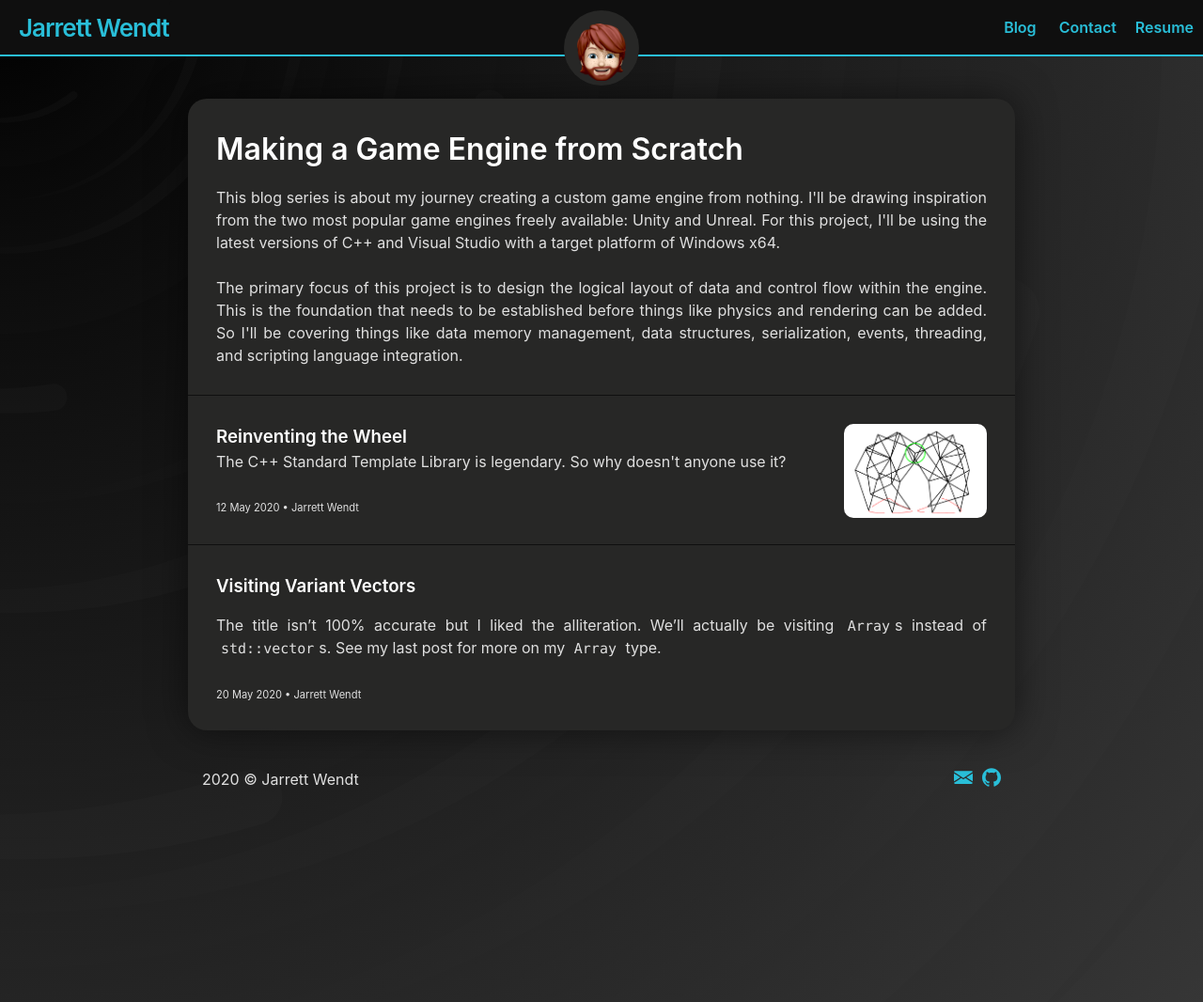
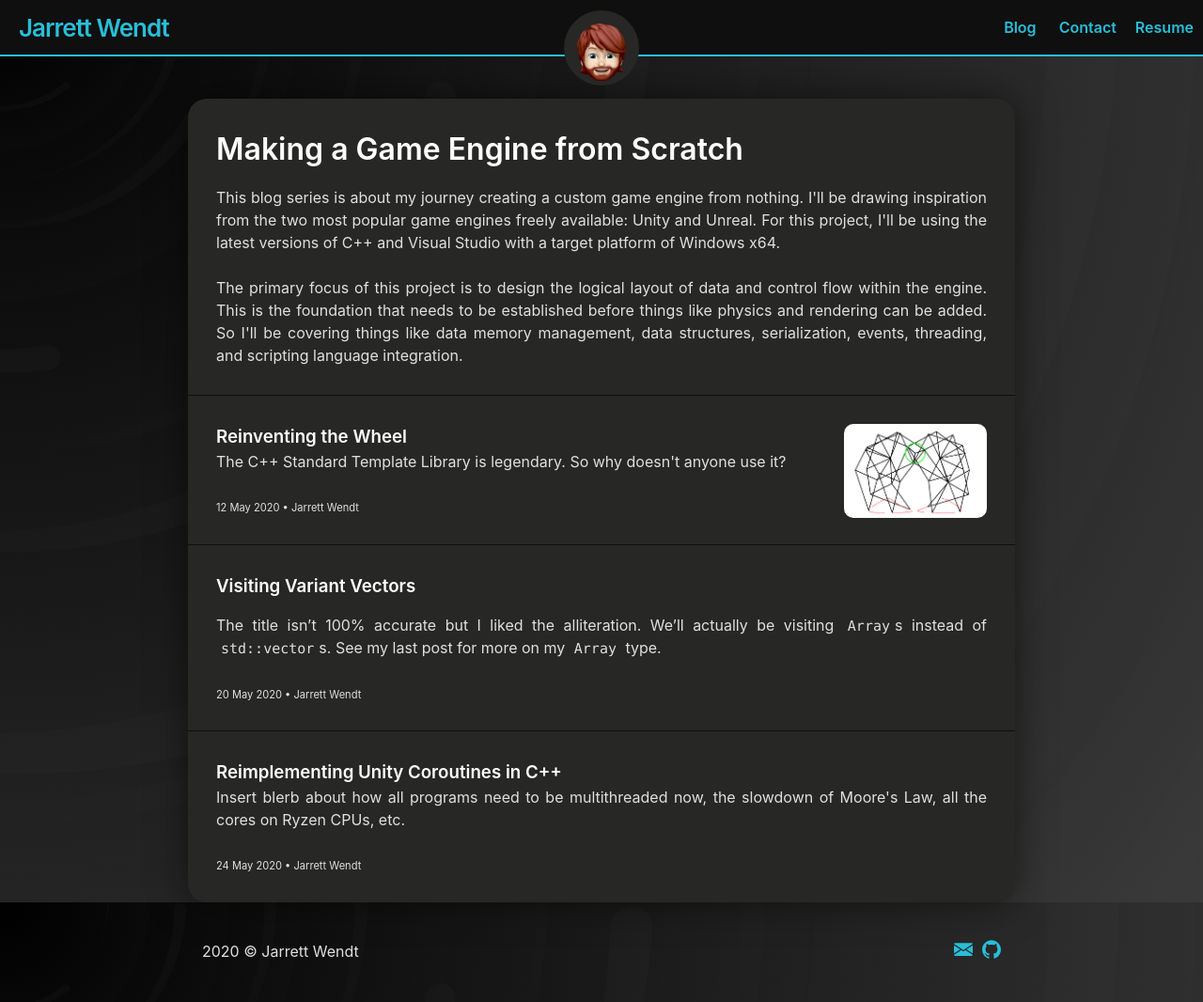
Before and after one commit to JarrettWendt/JarrettWendt.github.io, a Jekyll site: the page built from CustomEngine/customEngine.md, in a window 1280 px wide and 1066 px high. Shown: the whole window at 94% size. Built offline with Jekyll 4.4.1, drawn with Linux system fonts in a browser that asks for light colours; some of the changed lines change nothing that is shown.

Commit message:
coroutines

````diff
--- /dev/null
+++ b/CustomEngine/_posts/2020-05-24-UnityCoroutines.md
@@ -0,0 +1,540 @@
+---
+layout: post
+author: Jarrett Wendt
+title: Reimplementing Unity Coroutines in C++
+excerpt: Insert blerb about how all programs need to be multithreaded now, the slowdown of Moore's Law, all the cores on Ryzen CPUs, etc.
+category: customEngine
+---
+
+> Insert blerb about how all programs need to be multithreaded now, the slowdown of Moore's Law, all the cores on Ryzen CPUs, etc.
+
+Unity provides a really convenient way to add asynchronous logic into your code:
+```C#
+using UnityEngine;
+using System.Collections;
+
+public class ExampleClass : MonoBehaviour
+{
+	private void Start()
+	{
+		StartCoroutine(RunsOnceASecond);
+	}
+
+	private IEnumerator RunsOnceASecond()
+	{
+		yield return new WaitForSeconds(1);
+		Debug.Log("RunsOnceASecond " + Time.time);
+	}
+}
+```
+
+Personally, I prefer to define my coroutines as a local function if they're small and only used once:
+```C#
+using UnityEngine;
+using System.Collections;
+
+public class ExampleClass : MonoBehaviour
+{
+	private void Start()
+	{
+		StartCoroutine(runsOnceASecond);
+		IEnumerator runsOnceASecond()
+		{
+			yield return new WaitForSeconds(1);
+			Debug.Log("RunsOnceASecond " + Time.time);
+		}
+	}
+}
+```
+Unfortunately, you can't pass a lambda into `StartCoroutine()`.
+
+To be clear, this isn't _truly_ asynchronous. All of Unity's coroutines run synchronously, just like `Start()` and `Update()` methods. So coroutines won't help you improve performance through threading, but they are useful for breaking up your code to be _logically_ asynchronous. Good for when you need something to run $n$ seconds from now, or every $n$ seconds.
+
+The alternative in Unreal is to use their Timers. Its much less expressive but provides much more control:
+```c++
+void AMyActor::BeginPlay()
+{
+	Super::BeginPlay();
+	// Call RepeatingFunction once per second, starting two seconds from now.
+	GetWorldTimerManager().SetTimer(MemberTimerHandle, this, &AMyActor::RepeatingFunction, 1.0f, true, 2.0f);
+}
+
+void AMyActor::RepeatingFunction()
+{
+	// Once we've called this function enough times, clear the Timer.
+	if (--RepeatingCallsRemaining <= 0)
+	{
+		GetWorldTimerManager().ClearTimer(MemberTimerHandle);
+		// MemberTimerHandle can now be reused for any other Timer.
+	}
+}
+```
+
+It's also important to know that, in Unity's Coroutines and Unreal's Timers are attached to some sort of object. So when that object dies, the asynchronous code does too. This turns out to work great for most use cases, such as if you were to have a heart rate monitor on your main character which needs to be updated at some steady interval. You wouldn't want that heart rate code to continue in a scene where the main character object doesn't exist. However, there are ways to get your asynchronous code to exist in a more detached state. In Unreal, you can bind a timer to a static delegate or a lambda. In Unity, you would have to create some other GameObject which only exists to hold the coroutine.
+
+## My Interface
+
+For my Engine, I decided to create a global manager for coroutines. So they're never implicitly attached to any object. If you want to make sure the coroutine dies when the object does, you must explicitly stop it in the destructor. This has been working so far, but if I decide to make it more Unity-like it shouldn't be difficult to adapt the code.
+
+I had three main goals with my coroutine system:
+- I wanted starting a coroutine to be simple. Just one call to a `Start()` function and that's it. No nonsense with handles or delegates like in Unreal.
+- I didn't want to be limited in what kinds of functions I can pass in. Lambdas, free functions, and methods should all be fair game.
+- I wanted simple syntax for yielding the coroutine similar to the combination of the C# feature `yield return` and the Unity object `WaitForSeconds`.
+
+The last goal would be the most tricky because, for the most part, it's out of my hands and in those of the language designers of C++. Luckily, this exact syntax exists in C++20 with the new keywords `co_return` and `co_yield`. The end syntax ends up looking like:
+
+```c++
+Coroutine myCoroutine()
+{
+	// do something
+	// ...
+	// wait for half a second
+	co_yield Time::Seconds(0.5);
+	// do something else
+	// ...
+	// done
+	co_return;
+}
+
+Coroutines::Start(myCoroutine);
+
+```
+
+So a coroutine function must return a `Coroutine` object, we yield a `Time::Seconds` object, and `Coroutines::Start()` takes any sort of a function that returns a `Coroutine`. This can also be used with lambdas:
+
+```c++
+Coroutines::Start([]()->Coroutine
+{
+	// do something
+	// ...
+	// wait for half a second
+	co_yield 0.5s;
+	// do something else
+	// ...
+	// done
+	co_return;
+});
+```
+
+Notice that we're explicitly declaring the lambda's return type with `->` (parenthesis are optional in a lambda that takes no parameters, unless you want to explicitly declare the return type). Also notice that we're not explicitly returning a `Time::Seconds`. Instead, we're taking advantage of std::chrono_literals for even cleaner syntax. We could just as easily write `co_yield 500ms` to achieve the same effect.
+
+The above calls to `Start()` are a sort of "set-and-forget" version. But if you want to explicitly stop a coroutine later, you can do this:
+```C++
+Coroutines::Start("myCoroutine", []()->Coroutine
+{
+	// On no! This will go on forever!
+	for(;;)
+	{
+		co_yield 1ms;
+	}
+	co_return;
+});
+
+// Not if I have anything to say about it...
+Coroutines::Stop("myCoroutine");
+```
+
+## My Implementation
+
+So how does this work? This is some very strange syntax since we're never actually returning a `Coroutine` object. So how is one made? Is one ever actually made?
+
+When the function is first called, a `Coroutine::promise_type` object is constructed. `co_yield` and `co_return` subsequently invoke methods on that `promise_type`. The above coroutine, somewhat decompiled, looks like this pseudocode:
+
+```c++
+Coroutine::promise_type promise;
+pseudo_return promise.get_return_object();
+// execution continues beyond the pseudo_return
+promise.initial_suspend();
+try
+{
+	// do something
+	// ...
+	// wait for half a second
+	promise.yield_value(0.5s);
+	// do something else
+	// ...
+	// done
+	promise.return_void();
+}
+catch (...)
+{
+	promise.unhandled_exception();
+}
+// C++ doesn't have a finally block, but pretend it does for a moment
+finally
+{
+	promise.final_suspend();
+}
+```
+
+So your return type, whatever that may be, must have a `::promise_type` sub-type. On that `promise_type`, you must define at least 6 methods:
+- `get_return_object()`: this lets you get a handle to the coroutine so that you may resume it at a later time.
+- `initial_suspend()`: can return either `suspend_always` or `suspend_never`. This defines the behavior of your coroutine when it is first called. Does it pause immediately or does it continue until the first `co_` statement?
+- `yield_value()` or `yield_void()`: this is called whenever you `co_yield`.
+- `return_value()` or `return_void()`: this is called whenever you `co_return`.
+- `unhandled_exception()`: this is called whenever an exception is thrown. You can retrieve the exception by calling `std::current_exception()`.
+- `final_suspend()`: can return either `suspend_always` or `suspend_never`. This is called whenever your function ends, whether that be from an exception or `co_return`. Like `initial_suspend`, it can further define the behavior of our coroutine. Such as if we want to start the function all over again or be done with it.
+
+Let's start from the beginning. My `get_return_object()` looks like this:
+```c++
+using Handle = std::experimental::coroutine_handle<promise_type>;
+auto Coroutine::promise_type::get_return_object() noexcept
+{
+	return Handle::from_promise(*this);
+}
+```
+
+Okay, so my `get_return_object()` returns a `coroutine_handle` to the `promise_type`. I also made my `Coroutine` implicitly constructable from one of these handles:
+
+```c++
+Coroutine(promise_type::Handle handle) noexcept :
+	handle(handle)
+{
+	assert(handle);
+}
+```
+
+Hopefully you can see where this is going. So in `Coroutines::Start` I invoke the function, get this weird C++ thing called a `coroutine_handle`, convert it into my nice `Coroutine` type, and hold on to references of those. Now we can start taking a peek into `Coroutines`...
+
+While `Coroutine` (singular) is the return type of a function that _is_ a coroutine, `Coroutines` (plural) is a static class that exists as a container of all `Coroutine` instances. The basic data layout of `Coroutines` looks like this:
+```c++
+class Coroutines final
+{
+public:
+	STATIC_CLASS(Coroutines)
+
+	using Key = std::string;
+	using Functor = std::function<Coroutine()>;
+
+private:
+	using Pair = std::pair<std::shared_ptr<Functor>, std::shared_ptr<Coroutine>>;
+	static inline HashMap<Key, Pair> coroutines{};
+}
+```
+
+And the all-important `Start()` method:
+```c++
+void Coroutines::Start(const Functor& coroutine)
+{
+	// Counter from which pseudo-unique IDs are generated when none is provided.
+	// If this doesn't work out, we could switch to GUIDs.
+	static size_t uniqueCounter{};
+	Start(std::to_string(uniqueCounter++), coroutine);
+}
+
+void Coroutines::Start(const Key& key, const Functor& coroutine)
+{
+	const auto func = std::make_shared<Functor>(coroutine);
+	const auto coro = std::make_shared<Coroutine>(func->operator()());
+	coroutines.Insert(key, { func, coro });
+}
+```
+
+The weirdest thing here that might stand out to you is my usage of smart pointers. Let me explain, by first posing a problem:
+
+```c++
+void StartMyCoroutinePlease(Object* o, float seconds)
+{
+	Coroutines::Start([o, seconds]()->Coroutine
+	{
+		co_yield Time::Seconds(seconds);
+		o->DoSomething();
+		co_return;
+	})
+}
+```
+
+What will happen when we leave the scope of `StartMyCoroutinePlease()`? The local stack variables `o` and `seconds` will be destroyed. But that's okay because we passed them by value to the lambda... right?
+
+First let's wonder _what is a lambda_? A lambda is nothing more than an anonymous struct. This struct has an `operator()` defined by the lambda's signature, in our case taking no arguments and returning a `Coroutine`. But this struct _also_ has _data members_. These members are defined by the capture list. So this lambda, pseudo-decompiled into it's true struct form, would look like this:
+
+```c++
+// They're usually given some garbage unique name by the compiler.
+// You've probably seen something like this once or twice in an error message.
+struct anonymous_lambda_12342908357120349
+{
+	Object* o;
+	float seconds;
+
+	Coroutine operator()()
+	{
+		co_yield Time::Seconds(seconds);
+		o->DoSomething();
+		co_return;
+	}
+}
+```
+
+Okay so `o` and `seconds` are member variables. Cool. What difference does that make?
+
+It makes a _world_ of difference.
+
+Those member variables _live with the object_. So for as long as the lambda might be called, we need to keep the lambda alive. In `Coroutines::Start()` I'm capturing the lambda into a `std::function` We _cannot_ just use that `std::function` to get our `Coroutine` handle and let it fall off the stack. That will destroy the member variables defined by the capture list.
+
+Okay, so we have to hold on to a `std::function` as well as a `Coroutine` in the `HashMap`. But not just _a_ `std::function`, _the_ `std::function`. Not a copy, not a move, _the exact same one_ that was used to get the `Coroutine` in the first place. This has to do with how methods are implemented in C++. Every method, even void ones like our `operator()`, secretly take at least one parameter: the `this` pointer. It is through this implicit `this` pointer that our `operator()` knows what `o` and `seconds` we're talking about. So if we were to get our `Coroutine` from the lambda and then store a _copy_ of the lambda with it, then when we resume that `Coroutine`, it will still be looking for the original `this` pointer.
+
+That's why I first store the `Functor` into a `std::shared_ptr`. Then I use that `Functor` in the `std::shared_ptr` to retrieve my `Coroutine`. This ensures that the original `Functor` that produced the `Coroutine` stays alive.
+
+Now that we've looked at the beginning of a `Coroutine`'s life, and we've ensured that it has everything it needs to stay alive, let's skip ahead to the end of its life:
+
+```c++
+void Coroutines::Stop(const Key& key)
+{
+	coroutines.Remove(key);
+}
+```
+Pretty simple.
+
+With that out of the way, how do we _resume_ a `Coroutine`? For this, let's take a look at `Coroutines::Update()`. This is a private method that will be invoked only by the main engine loop.
+
+```c++
+void Coroutines::Update()
+{
+	for (auto& [key, pair] : coroutines)
+	{
+		if (!coro->Resume())
+		{
+			Stop(key);
+		}
+	}
+}
+
+/**
+* @returns	true if this Coroutine has more work to do
+*/
+bool Coroutine::Resume()
+{
+	if (!handle.done() && nextResume <= Time::CurrentTime())
+	{
+		handle.resume();
+		nextResume = Time::CurrentTime() + handle.promise().yieldValue;
+	}
+	return !handle.done();
+}
+```
+
+So we loop through all the `Coroutine`s and invoke their `Resume()` method. If their time is up, we resume them through the `Handle`. Afterwards, we figure out the next time this `Coroutine` should be resumed by looking at the `promise_type`'s `yieldValue` member, which is set in `promise_type::yield_value()`. Finally, if the `Handle` reports that it is `done()` which is only true after `final_suspend()` returns `suspend_always`, we remove the `Coroutine` from the `HashMap`.
+
+## Issues
+Can you spot the problem in `Coroutines::Update()`? What would happen when we remove something from a `HashMap` while we're iterating through it? Bad things, most likely. Since we're using a range-based for loop, our iteration is tied to `HashMap::iterator`s. While we could just look at how I implemented `HashMap` and read my documentation to figuring what (if anything) could go wrong, it's better for us to assume (and this holds true in general for any C++ container) that as soon as you modify the container, all iterators are invalidated. There are exceptions to this of course, many of them for the stl containers even listed on [cppreference](https://en.cppreference.com/w/), but now isn't a time to rely on exceptions to the rule because we have a bigger problem.
+
+What happens if we call `Coroutines::Stop()` from within a coroutine? What happens if we call `Coroutines::Start()`? Yikes, what if we call `Coroutines::StopAll()` which `Clear()`s the `HashMap`?
+
+Ladies and gentleman, we have a race condition. Well, sort of. It's race-condition-esque. It brings up feelings of race conditions. But it's not a real race condition because we're dealing with synchronous code. Luckily, that means we won't need locks to solve this problem (in fact, if we tried to use them we'd deadlock immediately). Race-condition-esque problems like this come up often with coroutines, since we _are_ dealing with asynchronous code (we can't be sure _exactly_ when it's going to be executed), but they're executed entirely synchronously.
+
+The solution to this is to defer modifications of the HashMap to one point in time. We will do this with a _pending list_.
+```C++
+struct PendingOp final
+{
+	enum class Type : uint8_t
+	{
+		Add,
+		Remove,
+		RemoveAll
+	};
+
+	Pair pair;
+	Key key;
+	Type type;
+};
+static inline SList<PendingOp> pendingOps{};
+```
+A `PendingOp` contains all the information we need to add or remove something or everything from the `HashMap`. No method will directly modify the `HashMap`. Instead, they'll queue their operation into the pending list, which will be dealt with inside `Coroutines::Update()` before invoking any of the `Coroutine`s. An important bonus of using a singly-linked-list is that the order of operations is preserved. We would expect the following order of operations to result in a net add of 0 `Coroutine`s:
+```c++
+Coroutines::Start("_", []()->Coroutine { co_return; });
+Coroutines::Stop("_");
+```
+Similarly, this would net 0 additions too:
+```c++
+Coroutines::Start("_", []()->Coroutine { co_return; });
+Coroutines::Start("__", []()->Coroutine { co_return; });
+Coroutines::StopAll();
+```
+
+For neatness, we apply all of these pending operations in `ApplyPending()` which is called on the first line of `Update()`:
+```c++
+void Coroutines::ApplyPending()
+{
+	for (auto& [pair, key, type] : pendingOps)
+	{
+		switch (type)
+		{
+		case PendingOp::Type::Add:
+			coroutines.Insert(key, pair);
+			break;
+
+		case PendingOp::Type::Remove:
+			coroutines.Remove(key);
+			break;
+
+		case PendingOp::Type::RemoveAll:
+			coroutines.Clear();
+			coroutines.Resize(1);
+			break;
+
+		default:;
+		}
+	}
+	pendingOps.Clear();
+}
+```
+
+# Actual Threading
+This coroutine system so far is nothing but a convenient way to delay/repeat code. Let's step it up a notch and introduce a way to _actually_ run a coroutine asynchronously if we so choose. Ideally, the external interface should keep the same syntax, but now we can just pass a `bool` that, when `true`, will execute the `Coroutine` asynchronously.
+```c++
+Coroutines::Start(MyAsynchronousCoroutine, true);
+```
+
+To do this, we're going to need to keep separate the _async_ coroutines from the non-asynchronous or _blocking_ coroutines:
+```c++
+static inline HashMap<Key, Pair> blockCoroutines{};
+static inline HashMap<Key, Pair> asyncCoroutines{};
+```
+
+We'll also need to protect access to the _pending list_ because the user might call `Start()`, `Stop()`, or `RemoveAll()` from within an async coroutine. We'll do this with a `std::mutex` and `std::scoped_lock`
+
+```c++
+static inline std::mutex mutex{};
+
+void Coroutines::Start(const Key& key, const Functor& coroutine, const bool async)
+{
+	std::scoped_lock lock(mutex);
+	const auto func = std::make_shared<Functor>(coroutine);
+	const auto coro = std::make_shared<Coroutine>(func->operator()());
+	pendingOps.PushBack({ { func, coro }, key, PendingOp::Type::Add, async });
+}
+
+void Coroutines::Stop(const Key& key)
+{
+	std::scoped_lock lock(mutex);
+	pendingOps.PushBack({ { nullptr, nullptr }, key, PendingOp::Type::Remove });
+}
+
+void Coroutines::StopAll()
+{
+	std::scoped_lock lock(mutex);
+	pendingOps.Clear();
+	pendingOps.PushBack({ { nullptr, nullptr } , "", PendingOp::Type::RemoveAll });
+}
+```
+
+We don't need to protect access to the `HashMap` since it is still only ever accessed by the main thread in `ApplyPending` and `Update`. We need to use `std::scoped_lock` on the first line of `ApplyPending()` too:
+```c++
+void Coroutines::ApplyPending()
+{
+	std::scoped_lock lock(mutex);
+
+	for (auto& [pair, key, type, async] : pendingOps)
+	{
+		switch (type)
+		{
+		case PendingOp::Type::Add:
+			async ? asyncCoroutines.Insert(key, pair) : blockCoroutines.Insert(key, pair);
+			break;
+
+		case PendingOp::Type::Remove:
+			// Calling remove with a key that's not in the HashMap won't hurt anything.
+			blockCoroutines.Remove(key);
+			asyncCoroutines.Remove(key);
+			break;
+
+		case PendingOp::Type::RemoveAll:
+			blockCoroutines.Clear();
+			blockCoroutines.Resize(1);
+			asyncCoroutines.Clear();
+			asyncCoroutines.Resize(1);
+			break;
+
+		default:;
+		}
+	}
+	pendingOps.Clear();
+}
+```
+
+Most of the complexity is in `Update()`:
+```c++
+void Coroutines::Update()
+{
+	ApplyPending();
+
+	// start all the async coroutines
+	Array<std::pair<std::string, std::future<bool>>> futures(asyncCoroutines.Size());
+	for (auto& [key, pair] : asyncCoroutines)
+	{
+		auto& [func, coro] = pair;
+		futures.PushBack({ key, std::async(std::launch::async, &Coroutine::Resume, &*coro) });
+	}
+
+	// pump all the blocking coroutines
+	for (auto& [key, pair] : blockCoroutines)
+	{
+		auto& [func, coro] = pair;
+		if (!coro->Resume())
+		{
+			Stop(key);
+		}
+	}
+
+	// join all the async coroutines
+	for (auto& [key, future] : futures)
+	{
+		if (!future.get())
+		{
+			Stop(key);
+		}
+	}
+}
+```
+
+We start all the async coroutines first. This way, they can carry out their work while the main thread is busy looping through the blocking coroutines. We launch them using `std::async` with the `std::launch::async` flag. This ensures that the coroutine _will_ be on its own thread. The default behavior if omitted is whatever the OS deems best, which may not be what we want. I believe that if the user explicitly said that they want this coroutine to be asynchronous, then that's what we'll do.
+
+`std::async` returns a `std::future` which, at some point in the future, will contain the `bool` returned by `Coroutine::Resume()`. Later, when we call `future.get()` this is a blocking call that waits until the thread completes and the `bool` is ready.
+
+## Honorable Mentions
+Not included in this write-up is how I count operations to minimize the number of `HashMap` resizes. Basically, on `Start()` I increment a counter, on `Stop()` I decrement it, and on `StopAll()` I set it to zero. In `ApplyPending` I use this counter to figure estimate how big the `HashMap` will become and pre-resize it so that hopefully it won't need to be resized multiple times while applying the pending list. I didn't include it because the code is simple and it's honestly a bit dubious if this improves much since my `HashMap` resizes exponentially and we wouldn't expect to need to resize often in the first place.
+
+Also not mentioned is my `AggregateException` type which I'll gloss over now:
+```c++
+class AggregateException : public std::exception
+{
+public:
+	Array<std::exception_ptr> exceptions{};
+};
+```
+It's nothing but a collection of other exceptions. The purpose of this is that, when a `Coroutine` throws, we capture the exception into this collection and move on to the next `Coroutine`. That way we guarantee all `Coroutine`s will be run every frame and we only handle errors at the end.
+
+There's also, arguably, a problem with how we're handling asynchronous coroutines. They could be _more_ asynchronous. They're still very much attached to the main thread. The main thread cannot progress until all asynchronous coroutines are in a paused state, and the coroutines cannot resume until the main thread gives them to go-ahead. All asynchronous coroutines still run while the main thread is in `Coroutines::Update()`. It's possible the user might want to make their coroutines behave _completely_ asynchronously.
+
+To achieve this, we can store a `std::shared_future` representing the `Coroutine`'s state, rather than storing a `std::shared_ptr` to the `Coroutine` itself:
+```c++
+static inline HashMap<std::string, std::shared_future<void>> asyncCoroutines{};
+```
+Then we add to `asyncCoroutines` like so:
+```c++
+asyncCoroutines.Insert({ key, std::async(std::launch::async, [coroutine] { while (coroutine->Resume()); }) });
+```
+We wrap the coroutine into a lambda that will forever keep trying to `Resume()` the `Coroutine`. The lambda will only end when the `Coroutine` is finished. Since we're passing in a `std::shared_ptr<Coroutine>` by value, the `Coroutine` will survive as long as the lambda does.
+
+Then in `Update()` instead of starting them, holding onto their `std::future`s, and joining them, we simply check if they're done.
+```c++
+for (const auto& [key, pair] : asyncCoroutines)
+{
+	const auto& [func, future] = pair;
+	if (future._Is_ready())
+	{
+		Stop(key);
+	}
+}
+```
+`._Is_ready()` is a Microsoft extension that may or may not be available in whatever implementation of the standard library you may have. It's semantically the same as `.wait_for(std::chrono::nanoseconds(1)) == std::future_status::ready`.
+
+Something that might be convenient about this is that there's only ever one call to `std::async` for every `Coroutine`. Meaning each `Coroutine` is guaranteed to always run on the same thread. That might be useful if some user-code relies on checking the state of the current thread.
+
+There's problems with going this route though. For one, we're introducing countless potential race conditions. Since before async coroutines were limited to only being called within `Update()`, there might have been some safety assurances about when they're being invoked. Now nothing is safe. What if the user attempts to manipulate the state of the engine while the engine is in the middle of rendering something? Or doing a physics calculation? There's too many aspects of a game engine to make it completely thread safe and doing so would result in a lot of unwanted overhead.
+
+An alternative might simply be to just let the user call `std::async` themselves. The C++ standard library's threading multithreading constructs are some of the most powerful and expressive I've seen in any language. It might not be that much of a burden on the user to tell them to "do it themselves".
+
+A good middle ground might be to introduce some sort of `SelfDestructingThread` type. I've had some ideas on how to implement this for a while but haven't perfected it yet. Basically, you spawn a thread and just let it run and when it's done it destroys itself and all memory associated with it. The main problem with it is I can't decide if there should or shouldn't be a way to get a handle to it or not. Having a handle would be useful if you want to kill the thread early, but it would also partially defeat the purpose of it being "self-destructing".
+
+<sub><sub> Credit goes to <a href="https://blog.panicsoftware.com/your-first-coroutine/" target="_blank">panicsoftware's tutorial</a> which really helped me with understanding C++20's coroutines </sub></sub>
--- a/_sass/_base.scss
+++ b/_sass/_base.scss
@@ -90,7 +90,7 @@
 	tab-size: 4 !important;
 }
 
- pre {
+pre {
 	padding: 8px 12px;
 	overflow-x: auto;
 	padding: 20px;
````
